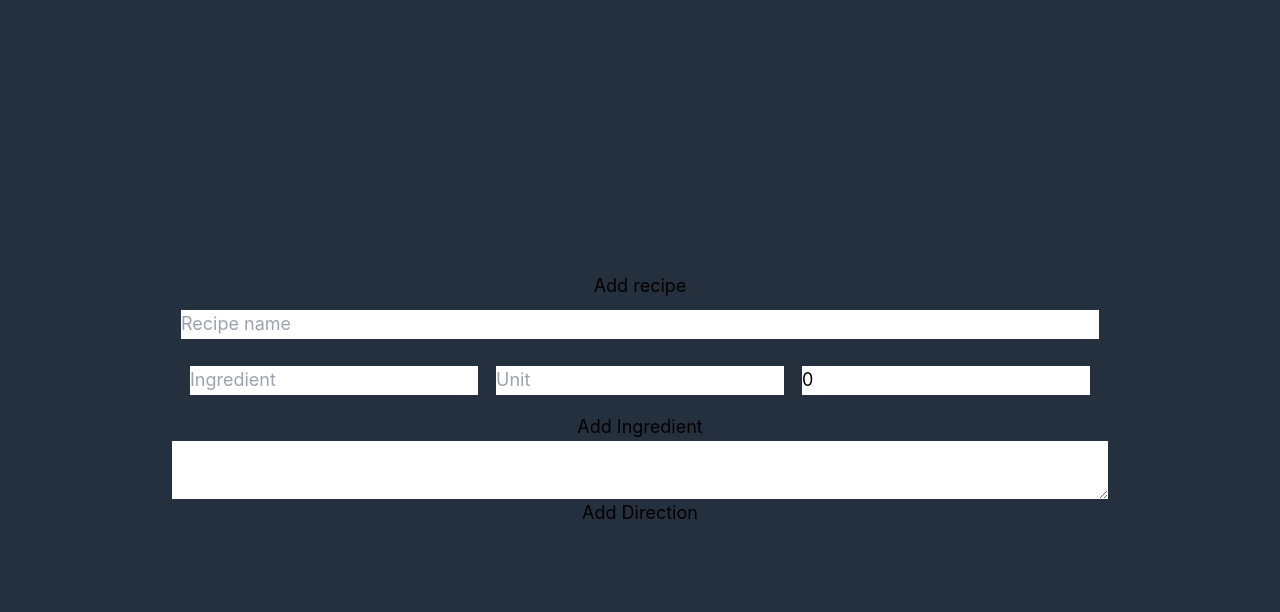
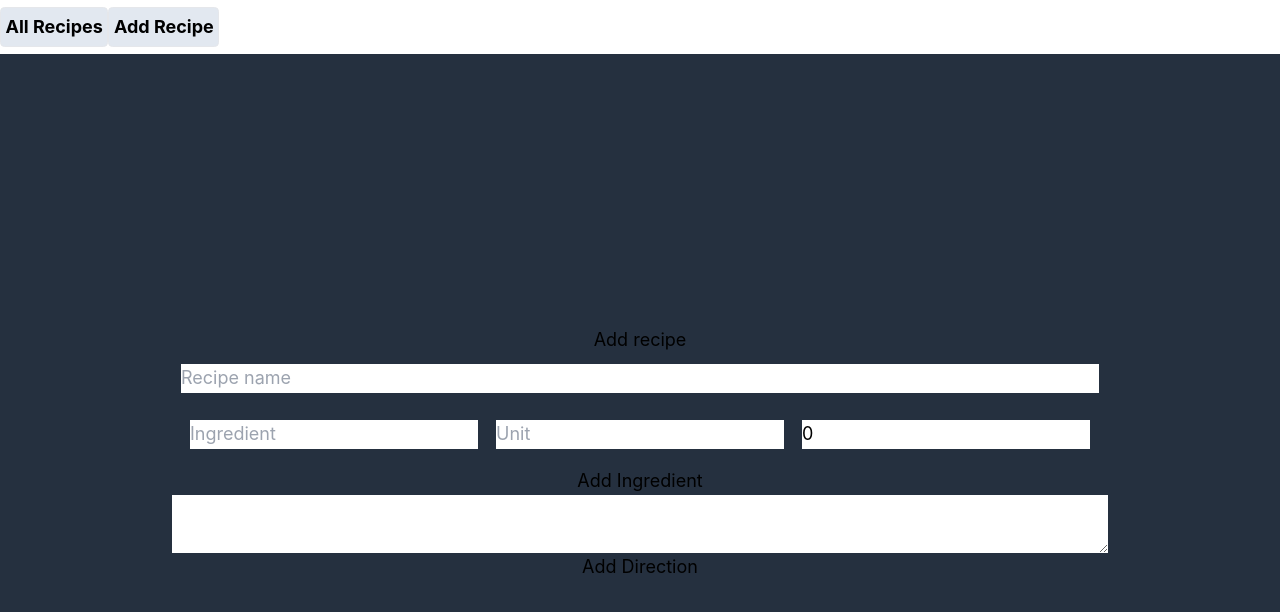
Before and after one commit to Johngn/recipes, a Next.js app: page /add-recipe in a window 1280 px wide. Shown: the top 612 px of the page. Built offline with nearby package versions, Linux system fonts and the light colour scheme.

Commit message:
Add navbar

```diff
--- /dev/null
+++ b/src/layout/navbar.tsx
@@ -0,0 +1,23 @@
+import React, { FunctionComponent } from 'react';
+import Link from 'next/link';
+
+const Navbar: FunctionComponent = () => {
+  return (
+    <nav className="w-screen h-12 bg-white">
+      <div className="max-w-6xl mx-auto h-full flex items-center">
+        <Link href={'/'}>
+          <a className="font-bold border p-1 rounded bg-slate-200">
+            All Recipes
+          </a>
+        </Link>
+        <Link href={'/add-recipe'}>
+          <a className="font-bold border p-1 rounded bg-slate-200">
+            Add Recipe
+          </a>
+        </Link>
+      </div>
+    </nav>
+  );
+};
+
+export default Navbar;
--- a/src/pages/add-recipe.tsx
+++ b/src/pages/add-recipe.tsx
@@ -1,4 +1,5 @@
 import { FunctionComponent, useState } from 'react';
+import Navbar from '../layout/navbar';
 
 type ingredientType = {
   name: string;
@@ -74,6 +75,8 @@ const AddRecipe: FunctionComponent = () => {
   };
 
   return (
+    <>
+      <Navbar />
       <div className="h-screen w-screen flex flex-col justify-center items-center">
         <button onClick={e => createRecipe(e)}>Add recipe</button>
         <div className="flex flex-col">
@@ -123,6 +126,7 @@ const AddRecipe: FunctionComponent = () => {
           <button onClick={onAddDirection}>Add Direction</button>
         </div>
       </div>
+    </>
   );
 };
 
--- a/src/pages/index.tsx
+++ b/src/pages/index.tsx
@@ -3,6 +3,7 @@ import prisma from '../db/client';
 import React, { FunctionComponent } from 'react';
 import { GetServerSideProps } from 'next';
 import Link, { LinkProps } from 'next/link';
+import Navbar from '../layout/navbar';
 
 export const getServerSideProps: GetServerSideProps = async context => {
   console.log('get-recipe', context);
@@ -48,7 +49,9 @@ const Home: FunctionComponent<HomeProps> = ({ recipes }) => {
         <link rel="icon" href="/favicon.ico" />
       </Head>
 
-      <div className="h-screen w-screen flex flex-col justify-center items-center">
+      <Navbar />
+
+      <div className="w-2/4 m-auto bg-slate-200 rounded-md mt-5 flex flex-col justify-center items-center">
         <Link href={`/add-recipe`}>
           <a>Add Recipe</a>
         </Link>
--- a/src/pages/recipe/[recipe].tsx
+++ b/src/pages/recipe/[recipe].tsx
@@ -1,6 +1,7 @@
 import { FunctionComponent } from 'react';
 import { GetServerSideProps } from 'next';
 import { recipeType, ingredientType, directionType } from '../index';
+import Navbar from '../../layout/navbar';
 
 export const getServerSideProps: GetServerSideProps = async context => {
   const recipeTitle = context.query.recipe;
@@ -29,26 +30,27 @@ const Recipe: FunctionComponent<RecipeProps> = ({
   directions,
 }) => {
   return (
-    <div className="p-10 w-2/4 m-auto bg-slate-200">
+    <>
+      <Navbar />
+      <div className="w-2/4 m-auto mt-5">
         <h1 className="text-8xl text-lime-700">{recipe.title}</h1>
 
-      <div className="flex">
-        <div className="p-10   border">
+        <div className="flex mt-3 bg-slate-200 rounded-md">
+          <div className="p-10">
             <h2 className="text-3xl font-bold mb-5">Ingredients</h2>
 
             {ingredients?.map(ingredient => (
-            <div className="flex justify-between">
+              <div className="flex  justify-between">
                 <h2>{ingredient.name}</h2>
                 <div className="flex">
-                <h2>{ingredient.amount}</h2>
-                <h2>{ingredient.unit}</h2>
+                  <h2>{ingredient.amount + ' ' + ingredient.unit}</h2>
                 </div>
               </div>
             ))}
           </div>
 
-        <div className="p-10 border">
-          <h2 className="text-3xl font-bold mb-5">Directions</h2>
+          <div className="p-10 ">
+            <h2 className="text-3xl font-bold mb-5 ">Directions</h2>
             {directions?.map(direction => (
               <div className="mb-5">
                 <h2 className="text-xl font-bold">Step {direction.order}:</h2>{' '}
@@ -58,6 +60,7 @@ const Recipe: FunctionComponent<RecipeProps> = ({
           </div>
         </div>
       </div>
+    </>
   );
 };
 
```
Lines whose indentation alone changed are shown as unchanged.
